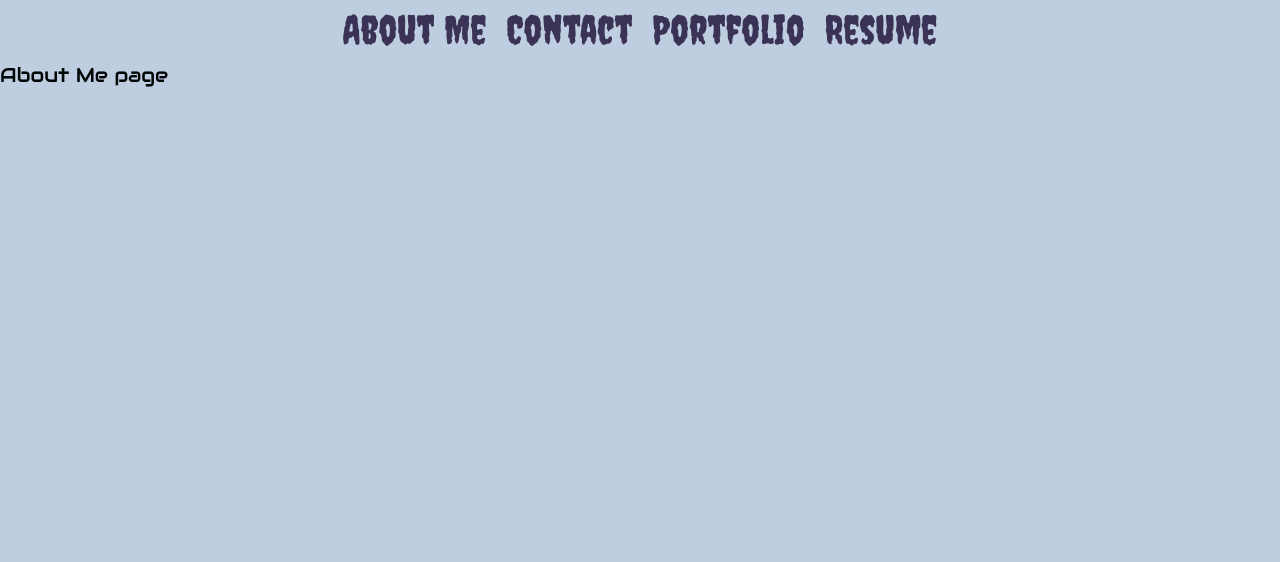
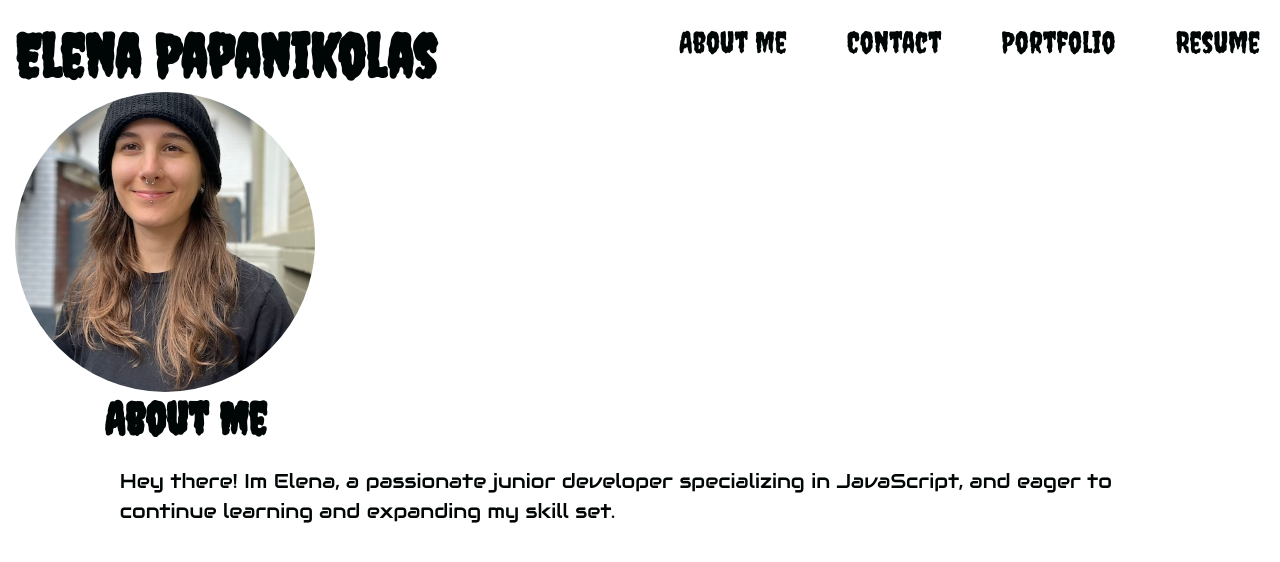
Before and after one commit to ElenaPapanikolas/Up-And-Running, a React (Vite) app: page / in a window 1280 px wide. Shown: the top 562 px of the page. Built offline with nearby package versions, Linux system fonts and the light colour scheme.

Commit message:
Styled header and navbar, added content to AboutMe

```diff
--- a/src/components/Header.jsx
+++ b/src/components/Header.jsx
@@ -1,20 +1,33 @@
 import Navigation from './Navigation';
-import { Container } from '@chakra-ui/react'
+import { Box, Heading } from '@chakra-ui/react'
 
 
 export default function Header() {
 
     const styles = {
+        Nav: {
+            fontFamily: 'Creepster',
+            fontSize: '30px',
+            color: 'var(--black)',
+        },
         Header: {
             fontFamily: 'Creepster',
-            fontSize: '40px',
-            color: 'var(--space-cadet)'
-        }
+            fontSize: '60px',
+            color: 'var(--black)',
+            whiteSpace: 'nowrap',
+        },
+
+
     }
 
     return (
-        <Container style= {styles.Header} centerContent >
+        <Box display="flex" justifyContent="space-between" style= {styles.Nav} >
+
+                <Heading style= {styles.Header} mx={3} mt={4}>
+                Elena Papanikolas
+                </Heading>
+
             <Navigation/>
-        </Container>
+        </Box>
     );
 }
--- a/src/components/Navigation.jsx
+++ b/src/components/Navigation.jsx
@@ -1,5 +1,5 @@
 import { Link } from 'react-router-dom';
-import { Stack } from '@chakra-ui/react';
+import { Stack, Box} from '@chakra-ui/react';
 
 
 
@@ -7,25 +7,25 @@ export default function Navigation() {
 
     return (
         <div >
-            <Stack spacing={4} direction='row' align='center'>
 
-                <Link to="/" >
-                    About Me
-                </Link>
+                <Stack spacing={4} direction='row' align='center' mt={4} >
+                    <Box as={Link} to="/" mx={4}>
+                        About Me
+                    </Box>
 
-                <Link to="/contact" >
-                    Contact
-                </Link>
+                    <Box as={Link} to="/contact" mx={4}>
+                        Contact
+                    </Box>
 
-                <Link to="/portfolio" >
-                    Portfolio
-                </Link>
+                    <Box as={Link} to="/portfolio" mx={4}>
+                        Portfolio
+                    </Box>
 
-                <Link to="/resume" >
-                    Resume
-                </Link>
+                    <Box as={Link} to="/resume" mx={4}>
+                        Resume
+                    </Box>
+                </Stack>
 
-            </Stack>
         </div>
     );
 }
--- a/src/index.css
+++ b/src/index.css
@@ -1,7 +1,7 @@
 /* root colors */
 :root {
     /* CSS HEX */
---process-cyan: #01baefff;
+--process-cyan: rgb(7, 194, 245);
 --verdigris: #0cbabaff;
 --russian-violet: #380036ff;
 --dark-purple: #26081cff;
--- a/src/main.jsx
+++ b/src/main.jsx
@@ -14,7 +14,7 @@ const theme = extendTheme({
     global: {
       'html, body': {
 
-        backgroundColor: 'var(--columbia-blue)' ,
+        backgroundColor: 'white' ,
         color: 'var(--black)',
 
         // Font styles
--- a/src/pages/AboutMe.jsx
+++ b/src/pages/AboutMe.jsx
@@ -1,8 +1,37 @@
+
+import { Box, Image, Container, Text, Heading } from '@chakra-ui/react'
+
+
 export default function AboutMe() {
+    const styles= {
+        Image: {
+            borderRadius: '50%', // Makes image round
+            marginRight: '20px', // Space between image and heading
+
+        },
+        Heading: {
+            fontFamily: 'Creepster',
+        }
+    }
 
     return (
-        <div >
-            <p>About Me page</p>
+         <div>
+        <Box display="flex" alignItems="center" boxSize="300px">
+            <Image src="./src/assets/images/photo1.jpeg" alt="Photo of Elena Papanikolas" style={styles.Image} mx={3} />
+        </Box>
+
+        <Container>
+            <Box>
+                <Heading style= {styles.Heading}>
+                    About Me
+                </Heading>
+                <Text mx={3} mt={4}>
+                    Hey there! Im Elena, a passionate junior developer specializing in JavaScript, and eager to continue learning and expanding my skill set.
+                </Text>
+            </Box>
+        </Container>
+
         </div>
+
     );
 }
```
Also changed, not shown: public/images/technology.jpg (deleted), src/assets/images/photo1.jpeg (added).
